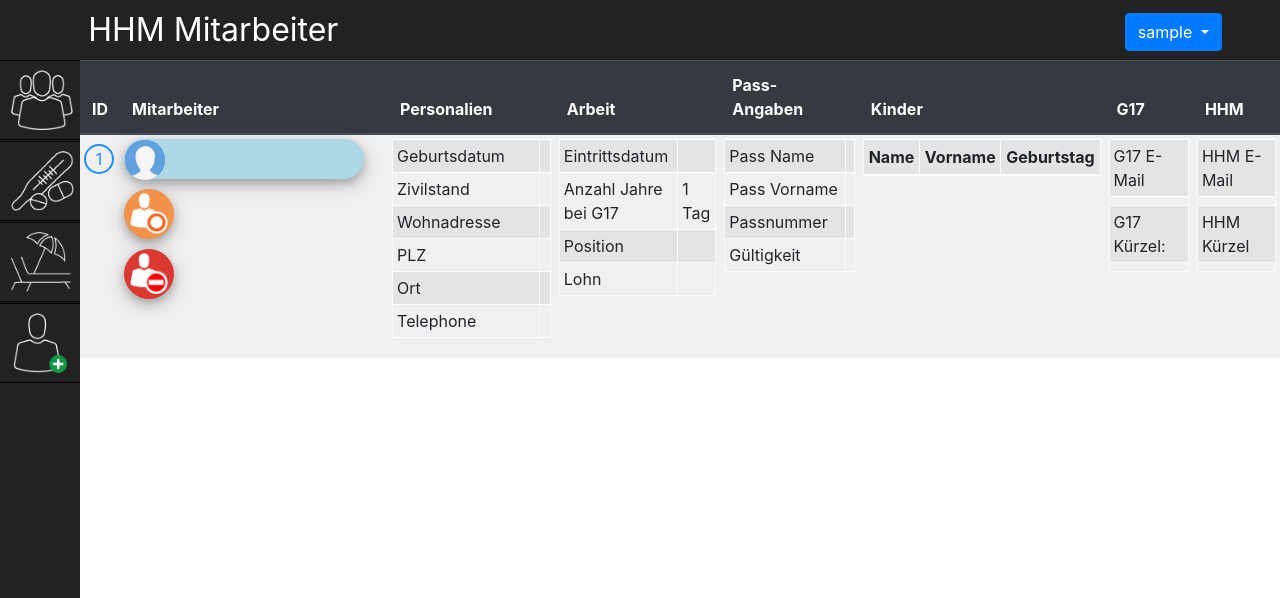
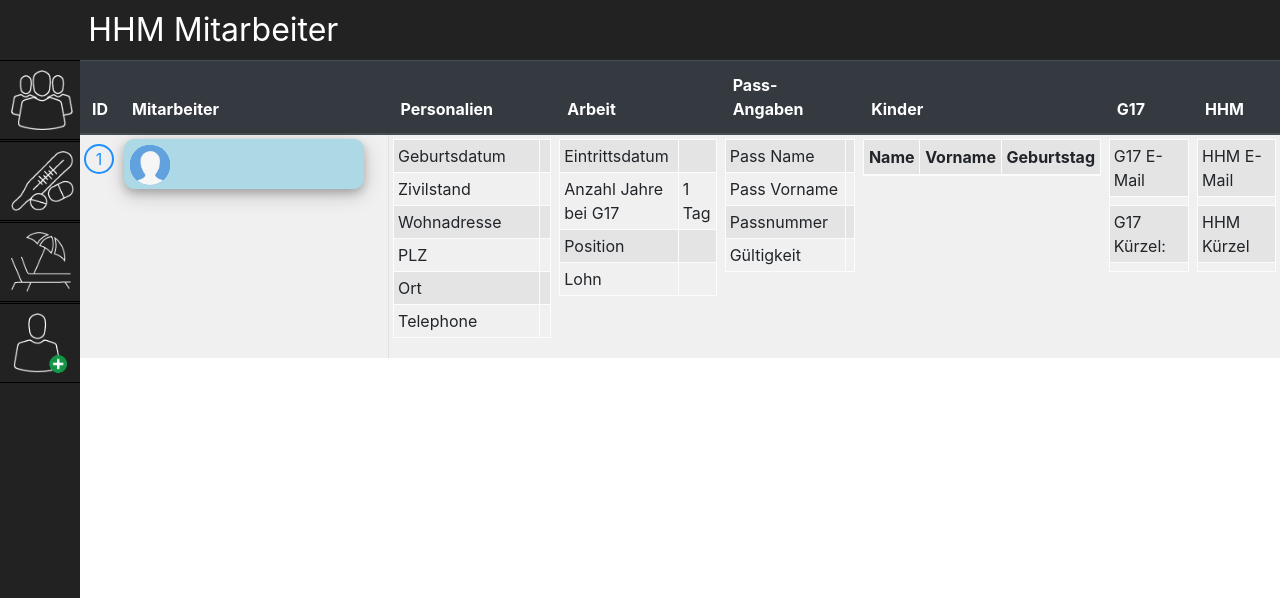
Before and after one commit to RomanLavrov/HHM-HR, a PHP site: page / in a window 1280 px wide. Shown: the top 598 px of the page. Run offline with PHP 8.4, Linux system fonts and the light colour scheme; the visitor is signed in with stand-in values (Sample User, id 1); tables that the repository leaves empty or names only in its code hold one stand-in row (values such as "Sample post"); data that the repository does not hold is empty; some libraries are stand-ins or nearby versions.

Commit message:
working flow

```diff
--- a/HR/application/views/main_view.php
+++ b/HR/application/views/main_view.php
@@ -21,7 +21,7 @@
                               <?php print htmlentities($counter++);?>
                         </div>
                   </td>
-                  <td class="category-personal">
+                  <td class="category-personal border-right">
                         <div class="employee-main">
                               <div class="employee-name">
                                     <img class="employee-photo" src=<?php print htmlentities($employee->Photo);?>
@@ -34,7 +34,7 @@
                                     </div>
                               </div>
 
-                              <div class="employee-controls">
+                              <!-- <div class="employee-controls">
                                     <form action="/HR/edit" method="post">
                                           <input type="hidden" name="idEmployee"
                                                 value=<?php print htmlentities($employee->Id);?>>
@@ -46,7 +46,7 @@
                                                 value=<?php print htmlentities($employee->Id);?>>
                                           <input class="deleteButton" type="submit">
                                     </form>
-                              </div>
+                              </div> -->
                         </div>
                   </td>
 
--- a/HR/application/views/template_view.php
+++ b/HR/application/views/template_view.php
@@ -23,10 +23,10 @@
 
             <div class="col-md-2">
                   <div class="dropdown">
-                        <button class="btn btn-primary dropdown-toggle" type="button" id="dropdownMenuButton"
+                        <!-- <button class="btn btn-primary dropdown-toggle" type="button" id="dropdownMenuButton"
                               data-toggle="dropdown" aria-haspopup="true" aria-expanded="false">
                               <?php echo htmlspecialchars($_SESSION["username"]); ?>
-                        </button>
+                        </button> -->
                         <div class="dropdown-menu dropdown-menu-right dropdown-menu-lg-left"
                               aria-labelledby="dropdownMenuButton">
 
--- a/HR/css/style.css
+++ b/HR/css/style.css
@@ -57,10 +57,24 @@ html {
 #title {
     text-decoration: none;
     color: white;
+    /* text-shadow:
+    0 0 6px rgba(202,228,225,0.98),
+    0 0 30px rgba(202,228,225,0.42),
+    0 0 12px rgba(30,132,242,0.58),
+    0 0 22px rgba(30,132,242,0.84),
+    0 0 38px rgba(30,132,242,0.88),
+    0 0 60px rgba(30,132,242,1); */
 }
 
 #title:hover {
-    color: red;
+    color:red;
+    /*color: rgb(117, 117, 255);
+     text-shadow:
+    0 0 30px rgba(137, 198, 255, 0.42),
+    0 0 12px rgba(30,132,242,0.58),
+    0 0 22px rgba(30,132,242,0.84),
+    0 0 38px rgba(30,132,242,0.88),
+    0 0 60px rgba(30,132,242,1); */
 }
 
 #content {
@@ -237,21 +251,28 @@ html {
     margin-right: 20px;
 }
 
+
+
 .employee-name {
     vertical-align: middle;
     width: 240px;
-    height: 40px;
+    height: 50px;
+    padding:5px;
     text-align: left;
     background: lightblue;
     display: inline-block;
     border: 1px solid lightblue;
-    border-radius: 20px;
+    border-radius: 10px;
     box-shadow: 0 4px 8px 0 rgba(0, 0, 0, 0.2), 0 6px 20px 0 rgba(0, 0, 0, 0.19);
+    transition: box-shadow .2s ease, transform .5s ease, margin-top .2s ease;
+    cursor: pointer;
 }
 
 .employee-name:hover {
-    background: rgb(123, 195, 219);
+    background: rgb(195, 219, 228);
+    box-shadow: 0 8px 16px 0 rgba(0, 0, 0, 0.35), 0 12px 40px 0 rgba(0, 0, 0, 0.19);
 }
+
 
 .employee-controls {
     width: 120px;
@@ -523,7 +544,7 @@ background-position: center;
 }
 
 .calendar-year {
-    display: block;
+    display: none;
     margin-left: auto;
     margin-right: auto;
     width: 90%;
@@ -563,7 +584,9 @@ background-position: center;
     transition: 0.5s;
     cursor: pointer;
     line-height: 20px;
+    text-decoration: none;
 }
+
 
 .calendar-day:hover {
     background: #19a719;
```
